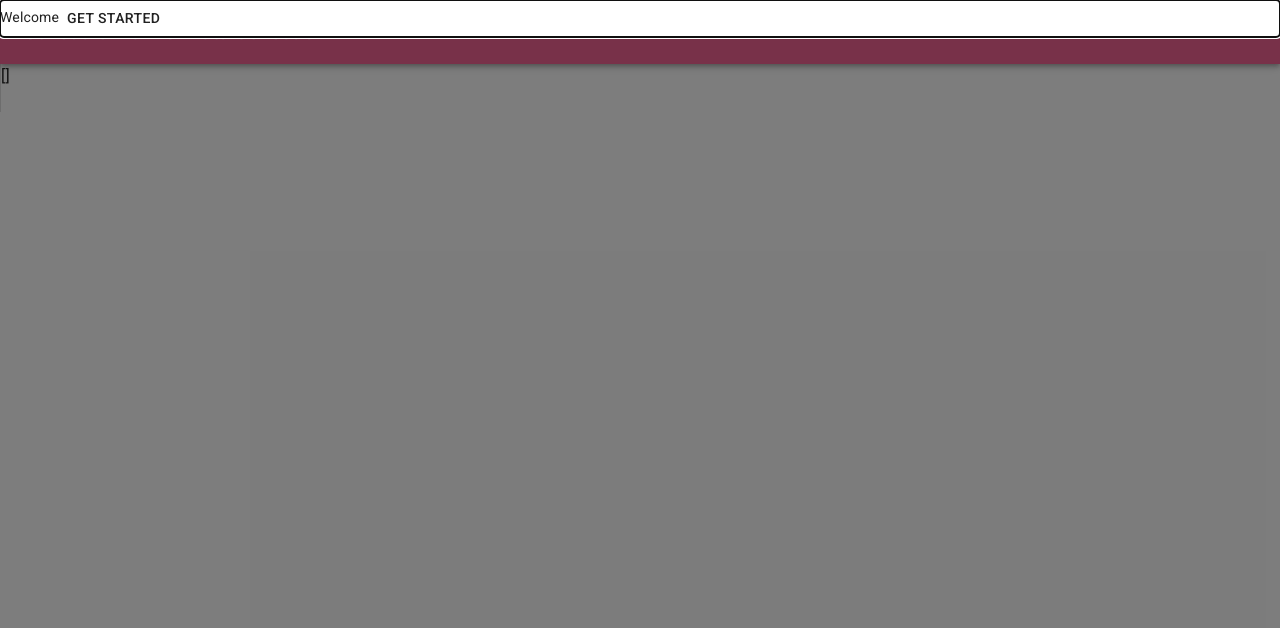
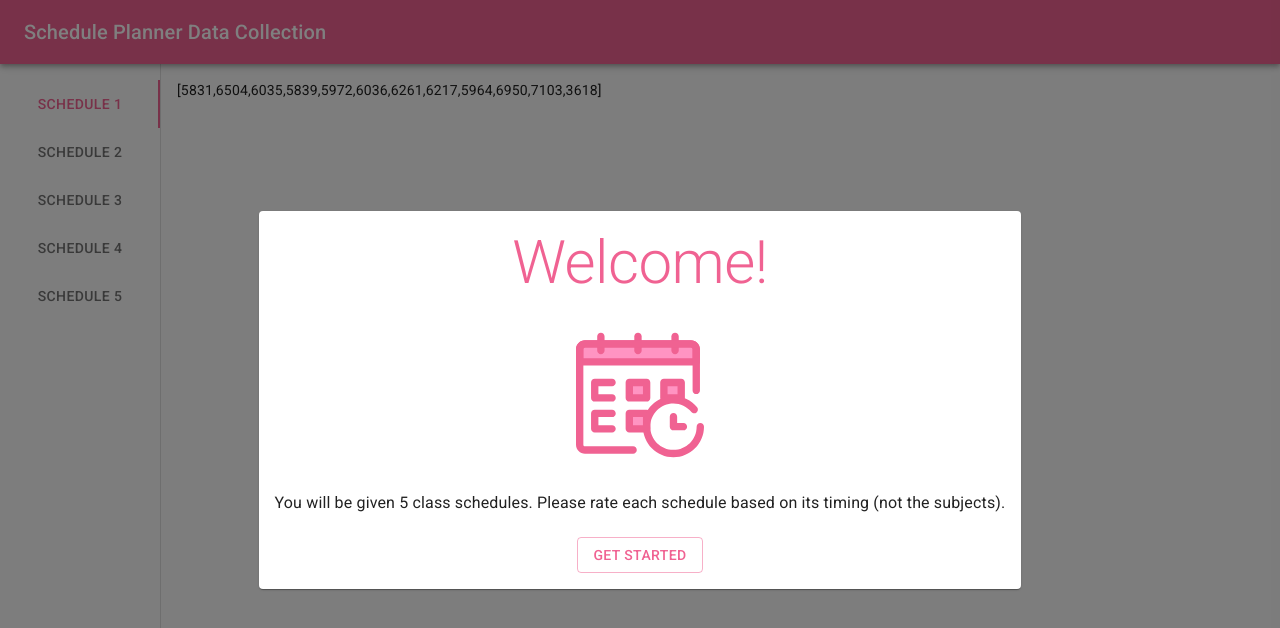
Before and after one commit to ScheduleHub/schedule-hub-data-collection, a React (Create React App) app: page / in a window 1280 px wide. Shown: the top 628 px of the page. Built offline with nearby package versions, Linux system fonts and the light colour scheme.

Commit message:
Add instruction modal and horizontal tabs

```diff
--- a/src/schedule-page/index.jsx
+++ b/src/schedule-page/index.jsx
@@ -1,6 +1,7 @@
 import React, { useEffect, useState } from 'react';
 import {
   AppBar,
+  Box,
   Button,
   CssBaseline,
   Fade,
@@ -14,15 +15,37 @@ import {
   Typography,
   createMuiTheme,
   makeStyles,
+  withStyles,
 } from '@material-ui/core';
 import { blue, pink } from '@material-ui/core/colors';
 import axios from 'axios';
+import logo from 'res/icon.svg';
+import Timetable from 'components/Timetable';
 
 const getSchedUrl = 'https://qemn8c6rx9.execute-api.us-east-2.amazonaws.com/test/returnscheduleforrating';
 
 const useStyles = makeStyles((theme) => ({
+  root: {
+    display: 'flex',
+    flexDirection: 'column',
+    height: '100%',
+  },
   contents: {
     display: 'flex',
+    flexGrow: 1,
+    overflowX: 'auto',
+  },
+  instrModal: {
+    alignItems: 'center',
+    display: 'flex',
+    justifyContent: 'center',
+  },
+  instrPaper: {
+    alignItems: 'center',
+    display: 'flex',
+    flexDirection: 'column',
+    outline: 'none',
+    padding: theme.spacing(2),
   },
   tabs: {
     borderRight: `1px solid ${theme.palette.divider}`,
@@ -31,7 +54,19 @@ const useStyles = makeStyles((theme) => ({
     paddingBottom: theme.spacing(2),
     paddingTop: theme.spacing(2),
   },
+  welcomeLogo: {
+    display: 'block',
+    marginLeft: 'auto',
+    marginRight: 'auto',
+    marginTop: theme.spacing(4),
+    marginBottom: theme.spacing(4),
+    width: 128,
+  },
 }));
+
+const HorizontalTabs = withStyles((theme) => ({
+  indicator: { backgroundColor: theme.palette.common.white },
+}))(Tabs);
 
 const theme = createMuiTheme({
   palette: {
@@ -77,29 +112,49 @@ function SchedulePage() {
           console.log(error.message);
         }
       };
-      // loadSchedules(); // TODO: uncomment this
+      // loadSchedules(); // TODO: use actual data instead of dummy ones
+      setSchedules([
+        { id: 'bef6dffb-6970-4176-964c-b3e99aeb9416', schedule: [5831, 6504, 6035, 5839, 5972, 6036, 6261, 6217, 5964, 6950, 7103, 3618] },
+        { id: 'cb38c4c7-9067-4279-901f-7b432646db48', schedule: [6116, 6504, 6035, 5838, 5972, 6036, 6343, 6344, 6029, 5924, 6006, 5964, 6999, 7003, 7116] },
+        { id: '2b41a5a7-4988-481d-b70c-329ceb2e8a64', schedule: [5834, 6504, 6035, 5841, 6400, 6232, 5914, 6111, 5964, 6950, 7103, 3638] },
+        { id: '87786969-605a-468c-801d-400a017bd5f2', schedule: [5831, 6504, 6035, 5971, 5972, 6036, 6214, 6111, 5964, 6950, 7103, 3639] },
+        { id: '8c7f1356-d228-436d-a0f2-a25d9efd501d', schedule: [5829, 6504, 6035, 5837, 5972, 6036, 6343, 5760, 6029, 5914, 6005, 5964, 6998, 7000, 7116] },
+      ]);
     },
     [],
   );
 
   const closeInstrModal = () => setInstrModalOpen(false);
 
+  const createSchedTabs = () => schedules.map((value, index) => (
+    <Tab key={value.id} label={`Schedule ${index + 1}`} />
+  ));
+
   const handelTabChange = (_event, newValue) => setSelectedSchedIndex(newValue);
 
   return (
     <ThemeProvider theme={theme}>
       <CssBaseline />
+      <div className={classes.root}>
         <AppBar position="static" color="primary" className={classes.appBar}>
           <Toolbar>
-          <Typography variant="h6">
-            Schedule Planner Data Collection
-          </Typography>
+            <Typography variant="h6">Schedule Planner Data Collection</Typography>
           </Toolbar>
+          <Hidden smUp>
+            <HorizontalTabs
+              value={selectedSchedIndex}
+              onChange={handelTabChange}
+              variant="scrollable"
+              scrollButtons="auto"
+              className={classes.horizontalTabs}
+            >
+              {createSchedTabs()}
+            </HorizontalTabs>
+          </Hidden>
         </AppBar>
 
         <div className={classes.contents}>
           <Hidden xsDown>
-          {/* TODO: make horizontal Tabs in AppBar for xs */}
             <Tabs
               value={selectedSchedIndex}
               onChange={handelTabChange}
@@ -108,26 +163,37 @@ function SchedulePage() {
               orientation="vertical"
               className={classes.tabs}
             >
-            {schedules.map((_value, index) => (
-              <Tab label={`Schedule ${index + 1}`} />
-            ))}
+              {createSchedTabs()}
             </Tabs>
           </Hidden>
-        <Typography variant="body1">{JSON.stringify(schedules)}</Typography>
+          <Box p={2}>
+            {schedules.map((value, index) => (selectedSchedIndex === index && (
+              <Timetable key={value.id} schedule={value.schedule} />
+            )))}
+          </Box>
+        </div>
       </div>
 
       <Modal
         open={instrModalOpen}
         onClose={closeInstrModal}
         BackdropProps={{ timeout: 500 }}
+        className={classes.instrModal}
         closeAfterTransition
         disableBackdropClick
         disableEscapeKeyDown
       >
         <Fade in={instrModalOpen}>
-          <Paper>
-            Welcome
-            <Button onClick={closeInstrModal}>Get started</Button>
+          <Paper className={classes.instrPaper}>
+            <Typography variant="h2" color="primary">Welcome!</Typography>
+            <img src={logo} alt="Schedule Planner Data Collection" className={classes.welcomeLogo} />
+            <Typography gutterBottom align="center">
+              You will be given 5 class schedules.
+              Please rate each schedule based on its timing (not the subjects).
+            </Typography>
+            <Box mt={2} mx="auto">
+              <Button variant="outlined" color="primary" onClick={closeInstrModal}>Get started</Button>
+            </Box>
           </Paper>
         </Fade>
       </Modal>
```
Lines whose indentation alone changed are shown as unchanged.
